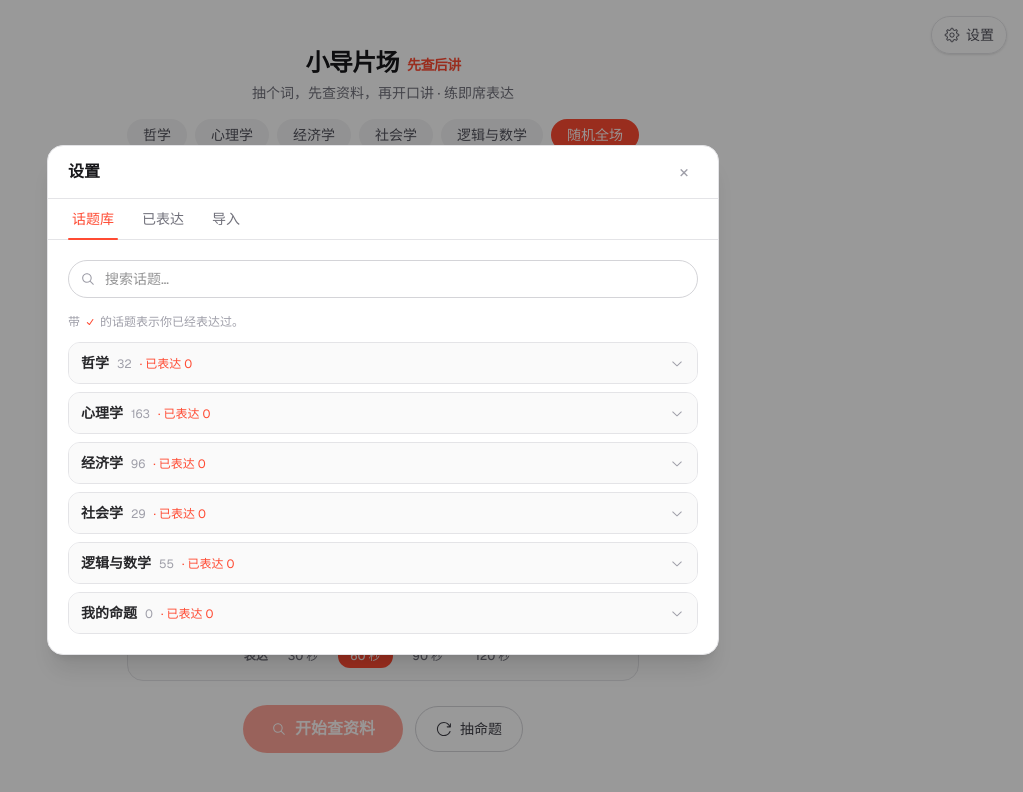
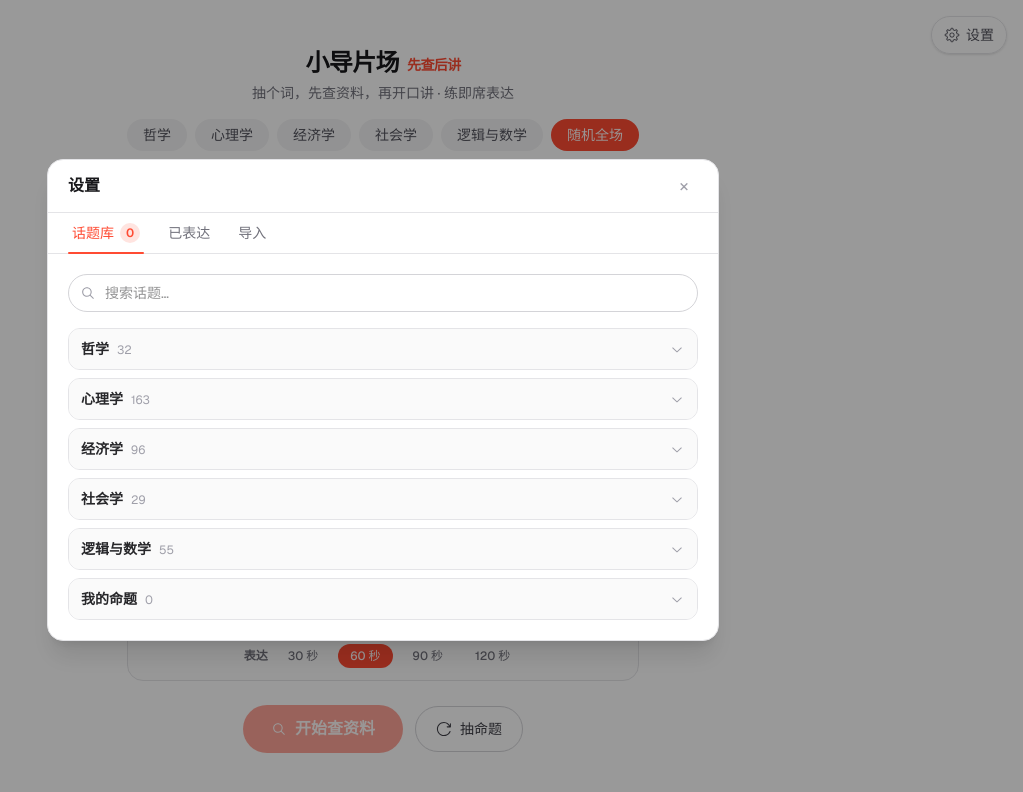
Before and after one commit to makeagreatcoup/xiaodao-speak, a Next.js app: page / in a window 1280 px wide. Both pictures are taken after a click on the button "设置". Shown: the top 792 px of the page, without its empty margins (257-1280 px from the left). Built offline with nearby package versions, Linux system fonts and the light colour scheme.

Commit message:
话题库选项卡右侧显示彩色已表达总数；移除所有话题/栏目的「已表达」文字和标记

```diff
--- a/components/PromptStage.tsx
+++ b/components/PromptStage.tsx
@@ -884,13 +884,18 @@ export function PromptStage() {
                   key={t.k}
                   onClick={() => setSettingsTab(t.k)}
                   className={
-                    "relative px-3 py-2.5 text-sm font-medium transition-colors " +
+                    "relative flex items-center gap-1.5 px-3 py-2.5 text-sm font-medium transition-colors " +
                     (settingsTab === t.k
                       ? "text-accent"
                       : "text-zinc-500 hover:text-zinc-800 dark:text-zinc-400 dark:hover:text-zinc-200")
                   }
                 >
                   {t.label}
+                  {t.k === "bank" && (
+                    <span className="rounded-full bg-accent/15 px-1.5 py-0.5 text-xs font-semibold text-accent">
+                      {expressedRecords.length}
+                    </span>
+                  )}
                   {settingsTab === t.k && (
                     <span className="absolute inset-x-2 -bottom-px h-0.5 rounded-full bg-accent" />
                   )}
@@ -911,9 +916,6 @@ export function PromptStage() {
                       className="w-full rounded-full border border-zinc-300 bg-white py-2 pl-9 pr-3 text-sm text-zinc-800 outline-none transition-colors focus:border-accent dark:border-zinc-700 dark:bg-zinc-950 dark:text-zinc-100"
                     />
                   </div>
-                  <p className="mb-3 flex items-center gap-1 text-xs text-zinc-400">
-                    带 <CheckIcon className="inline h-3 w-3 text-accent" /> 的话题表示你已经表达过。
-                  </p>
                   {(() => {
                     const q = bankSearch.trim().toLowerCase();
                     const allCats = categories.filter((c) => c.key !== "all");
@@ -929,35 +931,19 @@ export function PromptStage() {
                               没有匹配「{bankSearch}」的话题。
                             </p>
                           )}
-                          {hits.map((p) => {
-                            const done = expressed.has(p.id) || expressedTerms.has(p.term);
-                            return (
+                          {hits.map((p) => (
                             <div
                               key={p.id}
-                                className={
-                                  "flex items-center justify-between gap-3 rounded-lg px-3 py-2 " +
-                                  (done
-                                    ? "bg-accent/10 dark:bg-accent/10"
-                                    : "bg-zinc-50 dark:bg-zinc-800/60")
-                                }
+                              className="flex items-center justify-between gap-3 rounded-lg bg-zinc-50 px-3 py-2 dark:bg-zinc-800/60"
                             >
-                                <span className="flex items-center gap-2 text-sm text-zinc-800 dark:text-zinc-100">
-                                  {done && <CheckIcon className="h-3.5 w-3.5 text-accent" />}
+                              <span className="text-sm text-zinc-800 dark:text-zinc-100">
                                 {p.term}
                               </span>
-                                <span className="flex shrink-0 items-center gap-1.5">
-                                  {done && (
-                                    <span className="rounded-full bg-accent px-2 py-0.5 text-xs font-medium text-accent-fg">
-                                      已表达
-                                    </span>
-                                  )}
-                                  <span className="rounded-full bg-accent/10 px-2 py-0.5 text-xs text-accent">
+                              <span className="shrink-0 rounded-full bg-accent/10 px-2 py-0.5 text-xs text-accent">
                                 {categoryMeta(p.category).name}
                               </span>
-                                </span>
                             </div>
-                            );
-                          })}
+                          ))}
                         </div>
                       );
                     }
@@ -974,9 +960,6 @@ export function PromptStage() {
                       <div className="space-y-2">
                         {sections.map((s) => {
                           const open = bankExpanded.has(s.key);
-                          const expressedInSection = s.items.filter(
-                            (p) => expressed.has(p.id) || expressedTerms.has(p.term),
-                          ).length;
                           return (
                             <div
                               key={s.key}
@@ -998,9 +981,6 @@ export function PromptStage() {
                                   <span className="ml-2 text-xs font-normal text-zinc-400">
                                     {s.items.length}
                                   </span>
-                                  <span className="ml-2 text-xs font-normal text-accent">
-                                    · 已表达 {expressedInSection}
-                                  </span>
                                 </span>
                                 <ChevronDownIcon
                                   className={
@@ -1014,23 +994,14 @@ export function PromptStage() {
                                   {s.items.length === 0 ? (
                                     <span className="text-xs text-zinc-400">还没有话题</span>
                                   ) : (
-                                    s.items.map((p) => {
-                                      const done = expressed.has(p.id) || expressedTerms.has(p.term);
-                                      return (
+                                    s.items.map((p) => (
                                       <span
                                         key={p.id}
-                                          className={
-                                            "inline-flex items-center gap-1 rounded-full px-2.5 py-1 text-xs " +
-                                            (done
-                                              ? "border border-accent/40 bg-accent/10 text-accent"
-                                              : "bg-zinc-100 text-zinc-700 dark:bg-zinc-800 dark:text-zinc-300")
-                                          }
+                                        className="rounded-full bg-zinc-100 px-2.5 py-1 text-xs text-zinc-700 dark:bg-zinc-800 dark:text-zinc-300"
                                       >
-                                          {done && <CheckIcon className="h-3 w-3" />}
                                         {p.term}
                                       </span>
-                                      );
-                                    })
+                                    ))
                                   )}
                                 </div>
                               )}
```
Lines whose indentation alone changed are shown as unchanged.
